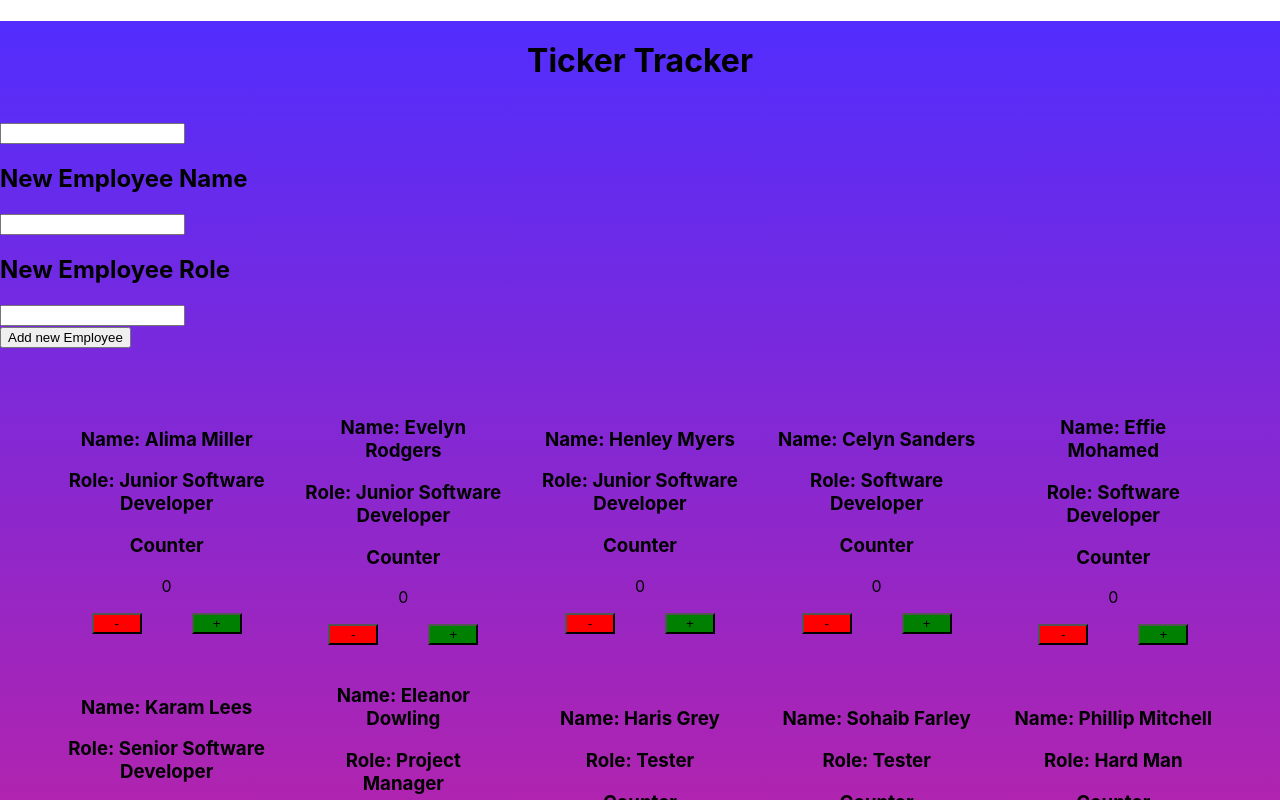
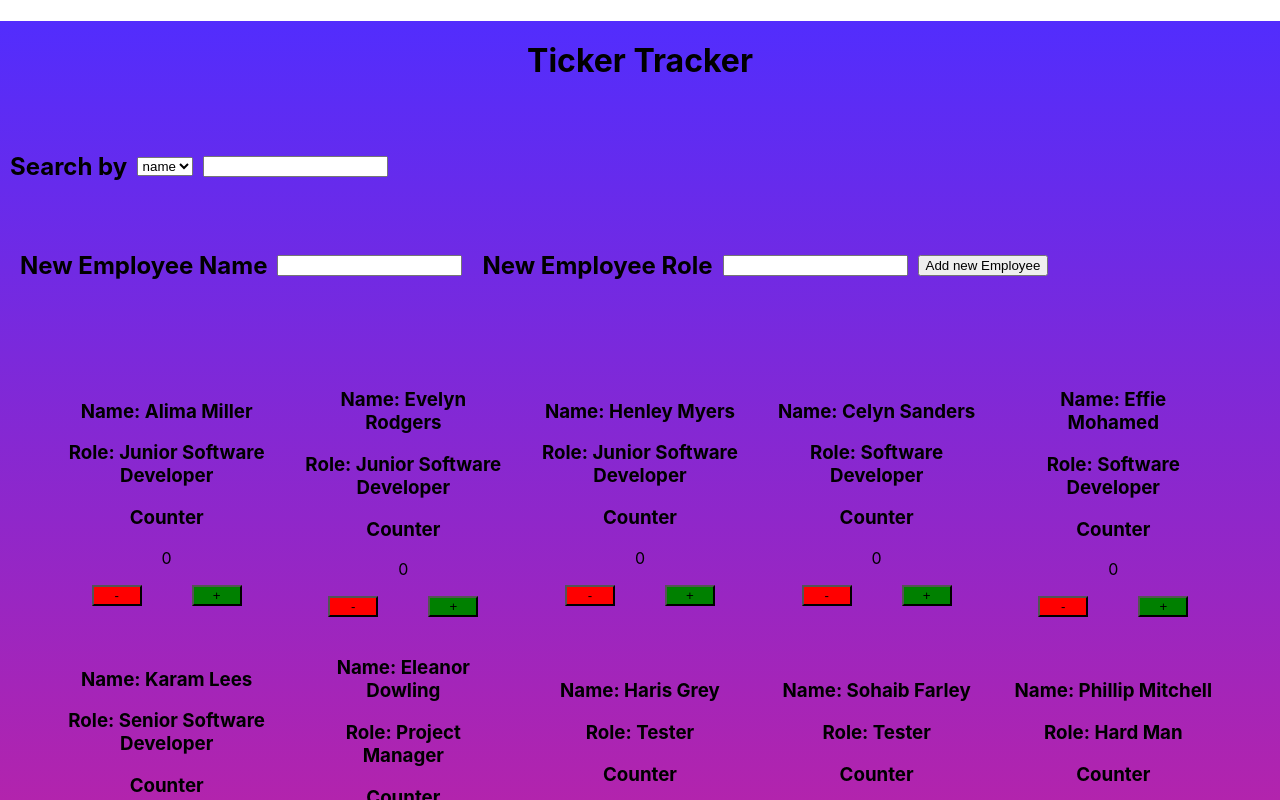
Before and after one commit to ABaldwin1999/ticket-tracker, a React (Create React App) app: page / in a window 1280 px wide. Shown: the top 800 px of the page. Built offline with nearby package versions, Linux system fonts and the light colour scheme.

Commit message:
added search by role or name functionality

```diff
--- a/src/components/Card/Card.jsx
+++ b/src/components/Card/Card.jsx
@@ -20,18 +20,29 @@ const Card = (props) => {
     setNewArr([...newArr, employee]);
   };
 
-  const searchEmployee = () => {
+  const searchCards = () => {
     const searchEmployee = document.getElementById("searchEmployees");
+    const searchSelector = document.getElementById("searchSelector");
     if(searchEmployee.value===""){
       setNewArr(teamArr);
     }
     else{
-      const matchingEmployee = newArr.filter((team) => (
-        team.name.includes(searchEmployee.value)
-      ));
-      setNewArr(matchingEmployee);
+      searchCardsBySelection(searchSelector, searchEmployee);
     }
   };
+
+  const searchCardsBySelection =(searchSelector,searchEmployee)=>{
+      let matchingEmployee =[];
+      if(searchSelector.value==="name"){
+        matchingEmployee = newArr.filter((team) => (
+        team.name.includes(searchEmployee.value)));
+      }
+      else{
+        matchingEmployee = newArr.filter((team) => (
+          team.role.includes(searchEmployee.value)));
+      }
+    setNewArr(matchingEmployee);
+  }
 
   const cardListJSX = newArr.map((team, index) => (
     <div key={index} className="cards_content">
@@ -43,8 +54,15 @@ const Card = (props) => {
 
   return (
     <div>
-      <input onInput={searchEmployee} id="searchEmployees" type="text" />
-      <div>
+      <div className="searchBar">
+        <h2>Search by</h2>
+        <select id="searchSelector">
+          <option value="name">name</option>
+          <option value="role">role</option>
+        </select>
+        <input onInput={searchCards} id="searchEmployees" type="text" />
+      </div>
+      <div className="createNewEmployeeBar">
         <div className="newEmployee">
           <h2>New Employee Name</h2>
           <input id="newEmployeeName" type="text" />
--- a/src/components/Card/Card.scss
+++ b/src/components/Card/Card.scss
@@ -8,6 +8,35 @@
     padding: 50px;
     text-align: center;
 }
+.searchBar{
+    display: flex;
+    flex-direction:row;
+    align-items: center;
+    justify-content: left;
+    flex-wrap:wrap;
+    gap: 10px;
+    padding: 10px;
+    select{
+        text-align: center;
+
+    }
+}
+.createNewEmployeeBar{
+    display: flex;
+    flex-direction:row;
+    flex-wrap:wrap ;
+    align-items: center;
+    padding: 10px;
+}
+.newEmployee{
+    display: flex;
+    flex-direction:row;
+    align-items: center;
+    justify-content: left;
+    flex-wrap:wrap ;
+    gap: 10px;
+    padding: 10px;
+}
 
 .cards_content{
     width: 200px;
```
